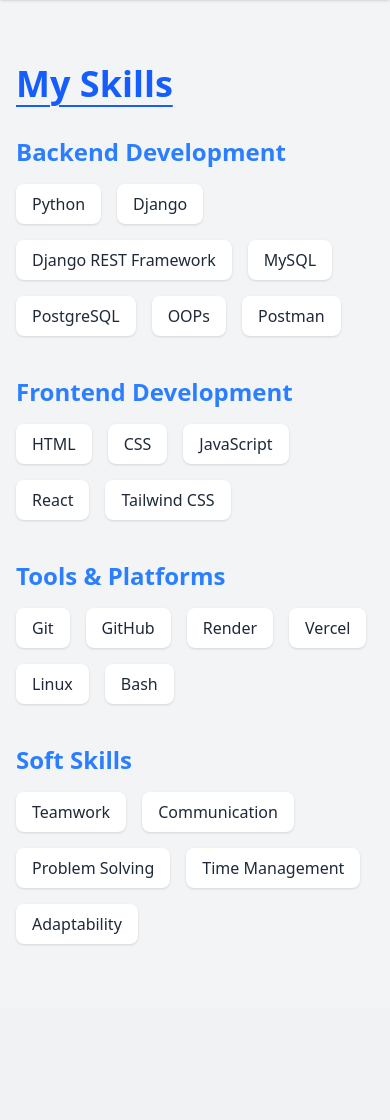
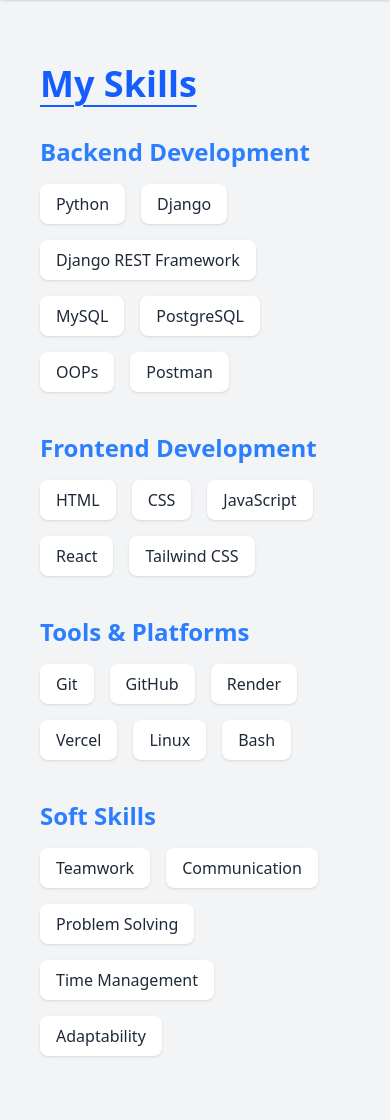
Before and after one commit to sai-krishna-kotha/portfolio-website, a Django app: page /skills/ in a window 390 px wide. Shown: the part 64-1184 px from the top of the page. Before the commit the page ends 1009 px from the top, so only its background shows below. Run offline with Django 5.2, Linux system fonts and the light colour scheme; style sheets or scripts are compiled from the project's sources.

Commit message:
style: add responsiveness in lg device

```diff
--- a/myapp/templates/myapp/skills.html
+++ b/myapp/templates/myapp/skills.html
@@ -5,7 +5,7 @@
 
 {% block content %}
 <section class="min-h-screen bg-gray-100 text-gray-900 py-16 px-4">
-  <div class="max-w-6xl mx-auto md:mx-4">
+  <div class="max-w-6xl px-6 md:mx-12 lg:px-16">
     <!-- Page Title -->
     <h1 class="text-4xl font-bold text-blue-600 mb-8 underline underline-offset-8 decoration-2">My Skills</h1>
 
```
